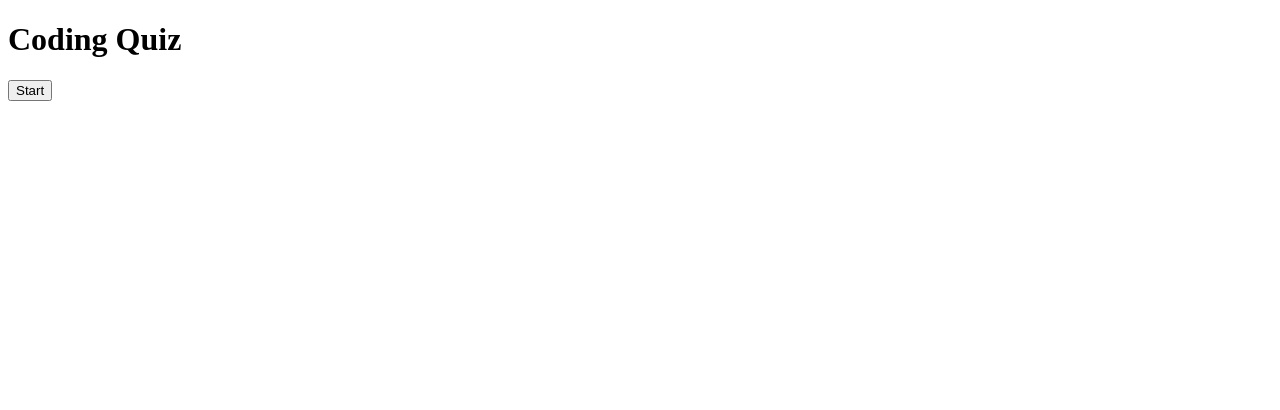
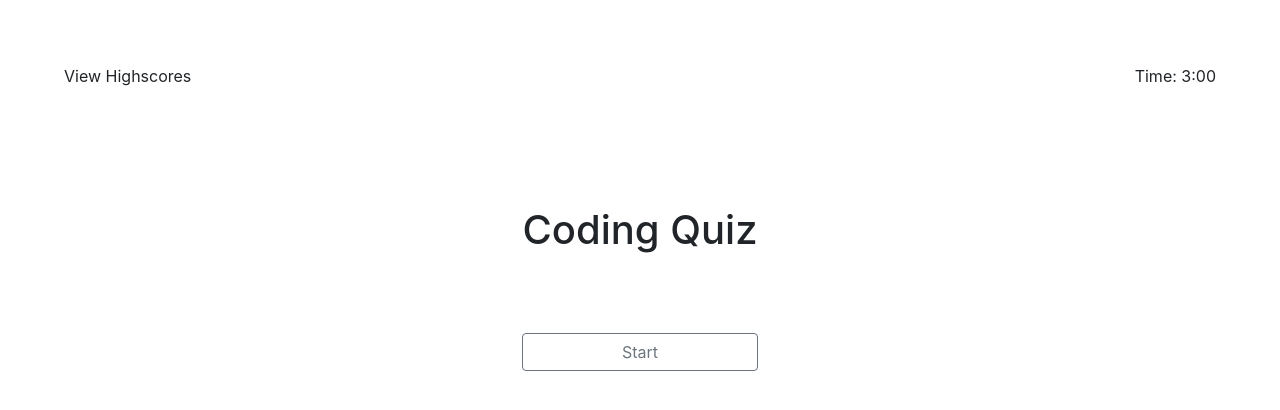
Before and after one commit to sranson/GTBC-WK-4-HW, a plain HTML site: page index.html in a window 1280 px wide. Drawn offline with nearby package versions, Linux system fonts and the light colour scheme.

Commit message:
added initial layout in html file

```diff
--- a/assets/css/style.css
+++ b/assets/css/style.css
@@ -0,0 +1,13 @@
+.topRow {
+    margin: 5%;
+}
+
+
+.container {
+    margin-top: 8%;
+    justify-content: center;
+}
+
+.buttonStyle {
+    margin-top: 30%;
+}
--- a/index.html
+++ b/index.html
@@ -5,12 +5,39 @@
     <meta http-equiv="X-UA-Compatible" content="IE=edge">
     <meta name="viewport" content="width=device-width, initial-scale=1.0">
     <title>Coding Quizs</title>
+    <link rel="stylesheet" href="https://maxcdn.bootstrapcdn.com/bootstrap/4.0.0/css/bootstrap.min.css" integrity="sha384-Gn5384xqQ1aoWXA+058RXPxPg6fy4IWvTNh0E263XmFcJlSAwiGgFAW/dAiS6JXm" crossorigin="anonymous">
     <link rel="stylesheet" href="./assets/css/style.css">
+
 
 </head>
 <body>
-    <h1>Coding Quiz</h1>
-    <button>Start</button>
+
+
+  <div class="flex-direction: column topRow">
+    <div class="d-flex justify-content-between">
+        <div>
+            <p>View Highscores</p>
+        </div>
+
+        <div>
+            Time: 3:00
+        </div>
+    </div>
+  </div>
+
+
+   <div class= "container">
+
+        <div class="d-flex justify-content-center">
+            <div class="d-flex flex-column">
+                <h1>Coding Quiz</h1>
+                <button class = " btn btn-outline-secondary buttonStyle">Start</button>
+            </div>
+        </div>
+
+
+    </div>
+
 
 
 
```
